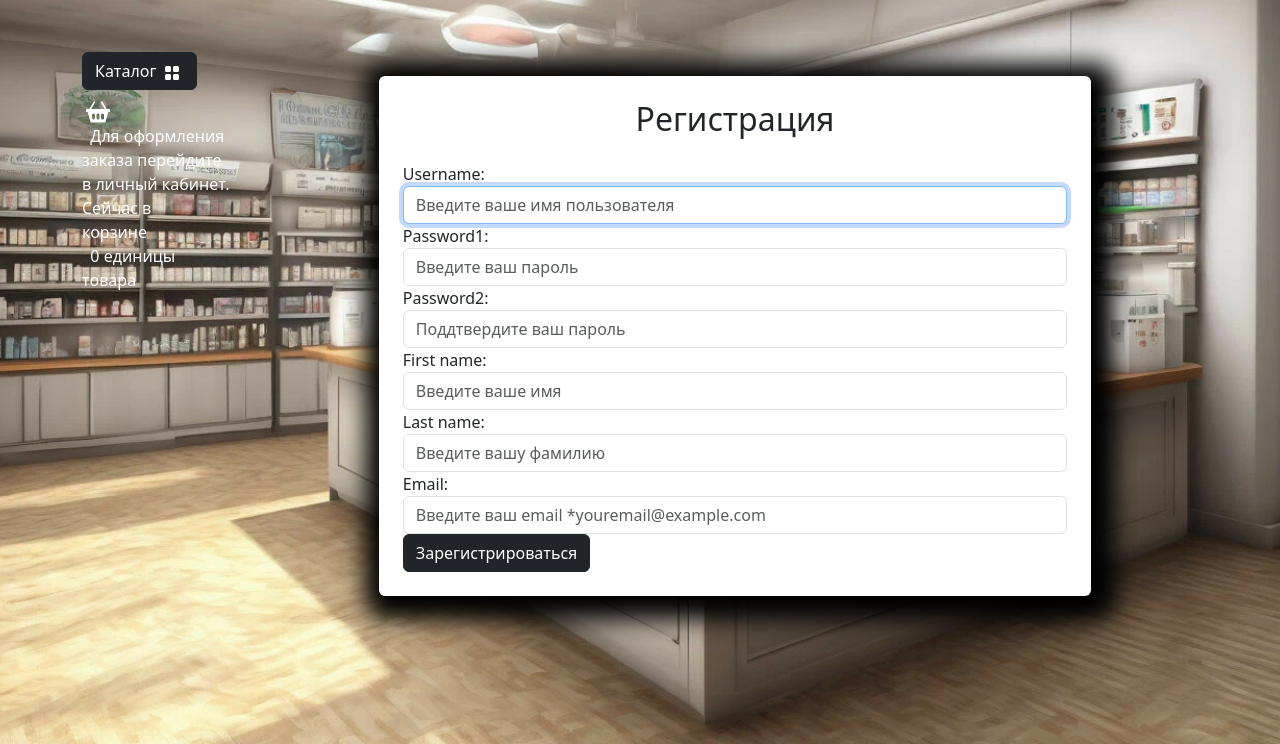
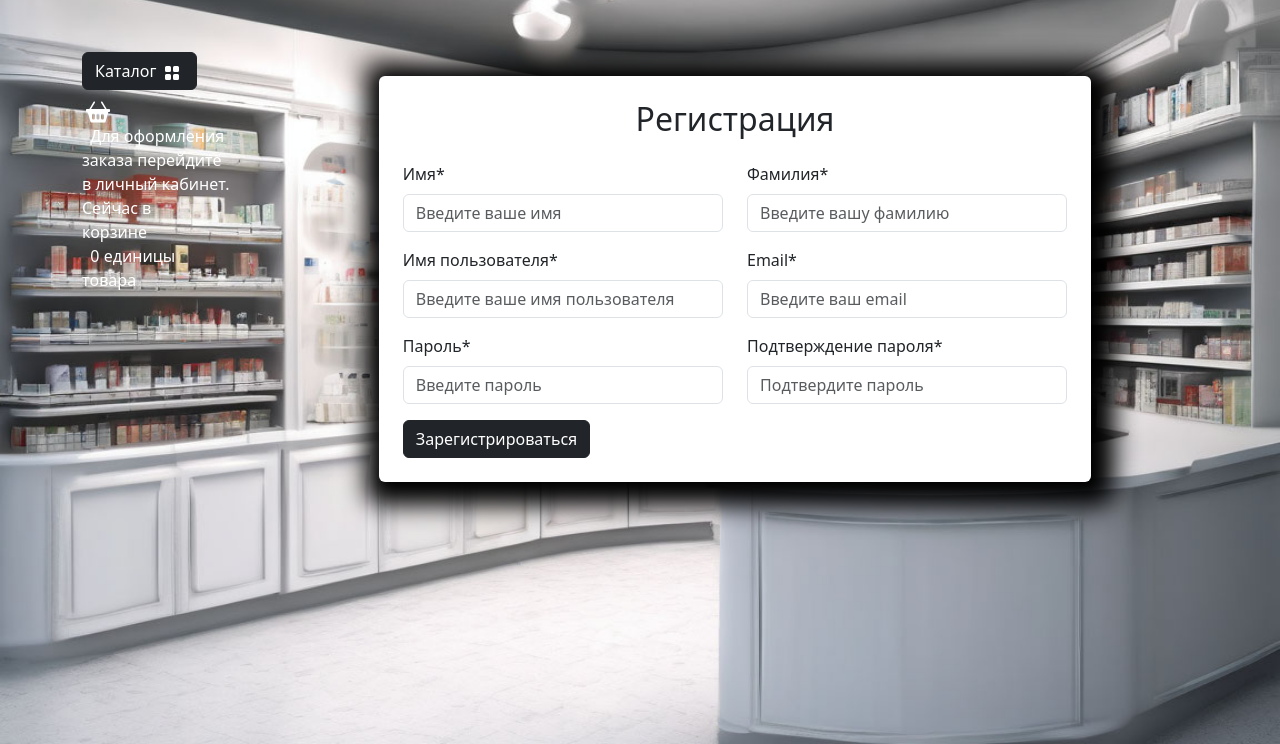
Before and after one commit to Andreytsvl/DjangoDipPro, a Django app: page /user/registration/ in a window 1280 px wide. Shown: the part 56-800 px from the top of the page. Run offline with Django 5.2, Linux system fonts and the light colour scheme; tables that the repository leaves empty hold one stand-in row (values such as "Sample post"); some libraries are stand-ins or nearby versions.

Commit message:
registration work

```diff
--- a/main_app/templates/main_app/about.html
+++ b/main_app/templates/main_app/about.html
@@ -15,7 +15,7 @@
 {% block footer %}
     <footer class="py-4 bg-dark">
         <div class="container">
-            <p class="m-0 text-center text-white">Copyright &copy; Мой диплом 2024</p>
+            <p class="m-0 text-center text-white"> Мой диплом 2024</p>
         </div>
     </footer>
 {% endblock footer %}
--- a/main_app/templates/main_app/index1.html
+++ b/main_app/templates/main_app/index1.html
@@ -12,7 +12,7 @@
 {% block footer %}
     <footer class="py-4 bg-dark">
         <div class="container">
-            <p class="m-0 text-center text-white">Copyright &copy; Мой диплом 2024</p>
+            <p class="m-0 text-center text-white"> Мой диплом 2024</p>
         </div>
     </footer>
 {% endblock footer %}
--- a/orders/templates/orders/create_order.html
+++ b/orders/templates/orders/create_order.html
@@ -3,7 +3,7 @@
 {% load baskets_tags %}
 
 {% block content %}
-<div class=" bg-white p-4 mb-4 mx-2 rounded custom-shadow">
+<div class=" bg-white p-5 mb-4 mx-2 rounded custom-shadow">
     <div class="container">
         <h3 class="text-center mb-4">Выбранные товары</h3>
         <div class="container" id="basket-items-container">
--- a/products_app/templates/products_app/catalog.html
+++ b/products_app/templates/products_app/catalog.html
@@ -124,10 +124,10 @@
 
 
 {% block footer %}
-<footer class="py-4 bg-dark">
+<footer class="py-2 bg-dark">
     <link rel="stylesheet" href="{% static 'deps/css/my_footer_css.css' %}">
     <div class="container">
-        <p class="m-0 text-center text-white">Copyright &copy; Мой диплом 2024</p>
+        <p class="m-0 text-center text-white"> Мой диплом 2024</p>
     </div>
 </footer>
 {% endblock  %}
--- a/templates/base.html
+++ b/templates/base.html
@@ -116,7 +116,7 @@
 
                         <img class="mx-1" src="{% static 'deps/icons/basket2-fill.svg' %}" alt="Catalog Icon" width="24"
                             height="24">
-                        <a class="nav-link  text-white" >&#160 Для оформления<br> заказа перейдите<br> в личный кабинет. <br> Сейчас в <br> корзине </a>
+                        <a class="nav-link  text-white " >&#160 Для оформления<br> заказа перейдите<br> в личный кабинет. <br> Сейчас в <br> корзине </a>
 
                         <a class="nav-link  text-white" >&#160 {{ baskets.total_quantity}} единицы <br> товара </a>
                 </div>
--- a/templates/includes/notifications.html
+++ b/templates/includes/notifications.html
@@ -1,17 +1,19 @@
 {% load static %}
 
-<!--{% if form.non_field_errors %}-->
-<!--    <div class="container mt-4">-->
-<!--        <div class="row justify-content-center">-->
-<!--            <div class="col-md-6">-->
-<!--                <div class="alert alert-danger alert-dismissible fade show custom-shadow" role="alert">-->
-<!--                    {{form.non_field_errors}}-->
-<!--                    <button type="button" class="btn-close" data-bs-dismiss="alert" aria-label="Close"></button>-->
-<!--                </div>-->
-<!--            </div>-->
-<!--        </div>-->
-<!--    </div>-->
-<!--{% endif %}-->
+{% if form.non_field_errors %}
+    <div class="container mt-4">
+        <div class="row justify-content-center">
+            <div class="col-md-6">
+                <div class="alert alert-danger alert-dismissible fade show custom-shadow" role="alert">
+                    {{form.non_field_errors}}
+                    <button type="button" class="btn-close" data-bs-dismiss="alert" aria-label="Close"></button>
+                </div>
+            </div>
+        </div>
+    </div>
+{% endif %}
+
+<!--<div class="alert alert-danger alert-dismissible fade show custom-shadow">Ошибка</div>-->
 
 <div class="container mt-4">
     <div class="row justify-content-center">
--- a/users_app/forms.py
+++ b/users_app/forms.py
@@ -6,80 +6,102 @@ from users_app.models import User
 
 
 class UserLoginForm(AuthenticationForm):
+# class UserLoginForm(forms.ModelForm):
 
-    # class Meta:
-    #     model = User
-    #     fields = ['username', 'password']
 
-    # username = forms.CharField()
-    # password = forms.CharField()
+    class Meta:
+        model = User
+        fields = ['username', 'password']
 
-    username = forms.CharField(
-        label = 'Имя',
-        widget=forms.TextInput(attrs={"autofocus": True,
-                                      'class': 'form-control',
-                                      'placeholder': 'Введите имя пользователя'})
-    )
-    password = forms.CharField(
-        label = 'Пароль',
-        widget=forms.PasswordInput(attrs={"autocomplete": "current-password",
-                                          'class': 'form-control',
-                                          'placeholder': 'Введите пароль'})
-    )
+    username = forms.CharField()
+    password = forms.CharField()
+
+    # username = forms.CharField(
+    #     label = 'Имя',
+    #     widget=forms.TextInput(attrs={"autofocus": True,
+    #                                   'class': 'form-control',
+    #                                   'placeholder': 'Введите имя пользователя'})
+    # )
+    # password = forms.CharField(
+    #     label = 'Пароль',
+    #     widget=forms.PasswordInput(attrs={"autocomplete": "current-password",
+    #                                       'class': 'form-control',
+    #                                       'placeholder': 'Введите пароль'})
+    # )
 
 
 class UserRegistrationForm(UserCreationForm):
 
+    class Meta:
+        model = User
+        fields = (
 
-    first_name = forms.CharField(
-        widget=forms.TextInput(
-            attrs={
-                "class": "form-control",
-                "placeholder": "Введите ваше имя",
-            }
+            "first_name",
+            "last_name",
+            "username",
+            "email",
+            "password1",
+            "password2",
         )
-    )
-    last_name = forms.CharField(
-        widget=forms.TextInput(
-            attrs={
-                "class": "form-control",
-                "placeholder": "Введите вашу фамилию",
-            }
-        )
-    )
-    username = forms.CharField(
-        widget=forms.TextInput(
-            attrs={
-                "class": "form-control",
-                "placeholder": "Введите ваше имя пользователя",
-            }
-        )
-    )
-    email = forms.CharField(
-        widget=forms.EmailInput(
-            attrs={
-                "class": "form-control",
-                "placeholder": "Введите ваш email *youremail@example.com",
-            }
-        )
-    )
-    password1 = forms.CharField(
-        widget=forms.PasswordInput(
-            attrs={
-                "class": "form-control",
-                "placeholder": "Введите ваш пароль",
-            }
-        )
-    )
-    password2 = forms.CharField(
-        widget=forms.PasswordInput(
-            attrs={
-                "class": "form-control",
-                "placeholder": "Поддтвердите ваш пароль",
-            }
-        )
-    )
 
+
+    first_name = forms.CharField()
+    last_name = forms.CharField()
+    username = forms.CharField()
+    email = forms.CharField()
+    password1 = forms.CharField()
+    password2 = forms.CharField()
+
+
+#     first_name = forms.CharField(
+#         widget=forms.TextInput(
+#             attrs={
+#                 "class": "form-control",
+#                 "placeholder": "Введите ваше имя",
+#             }
+#         )
+#     )
+#     last_name = forms.CharField(
+#         widget=forms.TextInput(
+#             attrs={
+#                 "class": "form-control",
+#                 "placeholder": "Введите вашу фамилию",
+#             }
+#         )
+#     )
+#     username = forms.CharField(
+#         widget=forms.TextInput(
+#             attrs={
+#                 "class": "form-control",
+#                 "placeholder": "Введите ваше имя пользователя",
+#             }
+#         )
+#     )
+#     email = forms.CharField(
+#         widget=forms.EmailInput(
+#             attrs={
+#                 "class": "form-control",
+#                 "placeholder": "Введите ваш email *youremail@example.com",
+#             }
+#         )
+#     )
+#     password1 = forms.CharField(
+#         widget=forms.PasswordInput(
+#             attrs={
+#                 "class": "form-control",
+#                 "placeholder": "Введите ваш пароль",
+#             }
+#         )
+#     )
+#     password2 = forms.CharField(
+#         widget=forms.PasswordInput(
+#             attrs={
+#                 "class": "form-control",
+#                 "placeholder": "Поддтвердите ваш пароль",
+#             }
+#         )
+#     )
+#
 class ProfileForm(UserChangeForm):
     class Meta:
         model = User
--- a/users_app/templates/users_app/registration.html
+++ b/users_app/templates/users_app/registration.html
@@ -7,78 +7,78 @@
         <div class="row justify-content-center">
             <div class="col-md-9 bg-white p-4 mb-5 mx-2 rounded custom-shadow">
                 <h2 class="text-center mb-4">Регистрация</h2>
-                <form>
+
                 <form action="{% url 'user:registration' %}" method="post">
                     {% csrf_token %}
-                    {{ form }}
-<!--                    <div class="row">-->
-<!--                        <div class="col-md-6 mb-3">-->
+<!--                    {{ form.as_p }}-->
+                    <div class="row">
+                        <div class="col-md-6 mb-3">
 
-<!--                            <label for="id_first_name" class="form-label">Имя*</label>-->
-<!--                            <input type="text" class="form-control" id="id_first_name"-->
-<!--                                value="{% if form.first_name.value %}{{ form.first_name.value }}{% endif %}"-->
-<!--                                name="first_name"-->
-<!--                                placeholder="Введите ваше имя" required>-->
-<!--                                {% if form.first_name.errors %}-->
-<!--                                <div class="alert alert-danger alert-dismissible fade show">{{form.first_name.errors}}</div>-->
-<!--                                {% endif %}-->
-<!--                        </div>-->
-<!--                        <div class="col-md-6 mb-3">-->
+                            <label for="id_first_name" class="form-label">Имя*</label>
+                            <input type="text" class="form-control" id="id_first_name"
+                                value="{% if form.first_name.value %}{{ form.first_name.value }}{% endif %}"
+                                name="first_name"
+                                placeholder="Введите ваше имя" required>
+                                {% if form.first_name.errors %}
+                                    <div class="alert alert-danger alert-dismissible fade show">{{form.first_name.errors}}</div>
+                                {% endif %}
+                        </div>
+                        <div class="col-md-6 mb-3">
 
-<!--                            <label for="id_last_name" class="form-label">Фамилия*</label>-->
-<!--                            <input type="text" class="form-control" id="id_last_name"-->
-<!--                                value="{% if form.last_name.value %}{{ form.last_name.value }}{% endif %}"-->
-<!--                                name="last_name"-->
-<!--                                placeholder="Введите вашу фамилию" required>-->
-<!--                                {% if form.last_name.errors %}-->
-<!--                                <div class="alert alert-danger alert-dismissible fade show">{{form.last_name.errors}}</div>-->
-<!--                                {% endif %}-->
-<!--                        </div>-->
-<!--                        <div class="col-md-6 mb-3">-->
+                            <label for="id_last_name" class="form-label">Фамилия*</label>
+                            <input type="text" class="form-control" id="id_last_name"
+                                value="{% if form.last_name.value %}{{ form.last_name.value }}{% endif %}"
+                                name="last_name"
+                                placeholder="Введите вашу фамилию" required>
+                                {% if form.last_name.errors %}
+                                    <div class="alert alert-danger alert-dismissible fade show">{{form.last_name.errors}}</div>
+                                {% endif %}
+                        </div>
+                        <div class="col-md-6 mb-3">
 
-<!--                            <label for="id_username" class="form-label">Имя пользователя*</label>-->
-<!--                            <input type="text" class="form-control" id="id_username"-->
-<!--                                value="{% if form.username.value %}{{ form.username.value }}{% endif %}"-->
-<!--                                name="username"-->
-<!--                                placeholder="Введите ваше имя пользователя" required>-->
-<!--                                {% if form.username.errors %}-->
-<!--                                <div class="alert alert-danger alert-dismissible fade show">{{form.username.errors}}</div>-->
-<!--                                {% endif %}-->
-<!--                        </div>-->
-<!--                        <div class="col-md-6 mb-3">-->
+                            <label for="id_username" class="form-label">Имя пользователя*</label>
+                            <input type="text" class="form-control" id="id_username"
+                                value="{% if form.username.value %}{{ form.username.value }}{% endif %}"
+                                name="username"
+                                placeholder="Введите ваше имя пользователя" required>
+                                {% if form.username.errors %}
+                                    <div class="alert alert-danger alert-dismissible fade show">{{form.username.errors}}</div>
+                                {% endif %}
+                        </div>
+                        <div class="col-md-6 mb-3">
 
-<!--                            <label for="id_email" class="form-label">Email*</label>-->
-<!--                            <input type="email" class="form-control" id="id_email"-->
-<!--                                value="{% if form.email.value %}{{ form.email.value }}{% endif %}"-->
-<!--                                name="email"-->
-<!--                                placeholder="Введите ваш email" required>-->
-<!--                                {% if form.email.errors %}-->
-<!--                                <div class="alert alert-danger alert-dismissible fade show">{{form.email.errors}}</div>-->
-<!--                                {% endif %}-->
-<!--                        </div>-->
-<!--                        <div class="col-md-6 mb-3">-->
+                            <label for="id_email" class="form-label">Email*</label>
+                            <input type="email" class="form-control" id="id_email"
+                                value="{% if form.email.value %}{{ form.email.value }}{% endif %}"
+                                name="email"
+                                placeholder="Введите ваш email" required>
+                                {% if form.email.errors %}
+                                    <div class="alert alert-danger alert-dismissible fade show">{{form.email.errors}}</div>
+                                {% endif %}
+                        </div>
+                        <div class="col-md-6 mb-3">
 
-<!--                            <label for="id_password1" class="form-label">Пароль*</label>-->
-<!--                            <input type="password" class="form-control" id="id_password1"-->
-<!--                                value="{% if form.password1.value %}{{ form.password1.value }}{% endif %}"-->
-<!--                                name="password1"-->
-<!--                                placeholder="Введите пароль" required>-->
-<!--                                {% if form.password1.errors %}-->
-<!--                                <div class="alert alert-danger alert-dismissible fade show">{{form.password1.errors}}</div>-->
-<!--                                {% endif %}-->
-<!--                        </div>-->
-<!--                        <div class="col-md-6 mb-3">-->
+                            <label for="id_password1" class="form-label">Пароль*</label>
+                            <input type="password" class="form-control" id="id_password1"
+                                value="{% if form.password1.value %}{{ form.password1.value }}{% endif %}"
+                                name="password1"
+                                placeholder="Введите пароль" required>
+                                {% if form.password1.errors %}
+                                    <div class="alert alert-danger alert-dismissible fade show">{{form.password1.errors}}</div>
+                                {% endif %}
+                        </div>
+                        <div class="col-md-6 mb-3">
 
-<!--                            <label for="id_password2" class="form-label">Подтверждение пароля*</label>-->
-<!--                            <input type="password" class="form-control" id="id_password2"-->
-<!--                                value="{% if form.password2.value %}{{ form.password2.value }}{% endif %}"-->
-<!--                                name="password2"-->
-<!--                                placeholder="Подтвердите пароль" required>-->
-<!--                                {% if form.password2.errors %}-->
-<!--                                <div class="alert alert-danger alert-dismissible fade show">{{form.password2.errors}}</div>-->
-<!--                                {% endif %}-->
-<!--                        </div>-->
-<!--                    </div>-->
+                            <label for="id_password2" class="form-label">Подтверждение пароля*</label>
+                            <input type="password" class="form-control" id="id_password2"
+                                value="{% if form.password2.value %}{{ form.password2.value }}{% endif %}"
+                                name="password2"
+                                placeholder="Подтвердите пароль" required>
+                                {% if form.password2.errors %}
+                                    <div class="alert alert-danger alert-dismissible fade show">{{form.password2.errors}}</div>
+                                {% endif %}
+                        </div>
+                    </div>
                     <button type="submit"
                             class="btn btn-dark btn-block">Зарегистрироваться</button>
                 </form>
--- a/users_app/views.py
+++ b/users_app/views.py
@@ -35,7 +35,7 @@ def login(request):
 
     context = {
 
-        'title': 'Home - Авторизация',
+        'title': 'Авторизация',
         'form': form
     }
     return render(request, 'users_app/login.html', context)
@@ -56,12 +56,12 @@ def registration(request):
                 Basket.objects.filter(session_key=session_key).update(user=user)
 
             messages.success(request, f"{user.username}, Вы зарегистрированы")
-        return HttpResponseRedirect(reverse('main_app:index'))
+            return HttpResponseRedirect(reverse('main_app:index'))
     else:
         form = UserRegistrationForm()
 
     context = {
-        'title': 'Home - Регистрация',
+        'title': 'Регистрация',
         'form':form
     }
     return render(request, 'users_app/registration.html', context)
```
Also changed, not shown: users_app/templates/users_app/login.html (+27 -23 lines), static/deps/images/baseavatar.jpg, static/deps/images/bg-image.jpg, static/deps/images/bg-image2.jpg (added).
